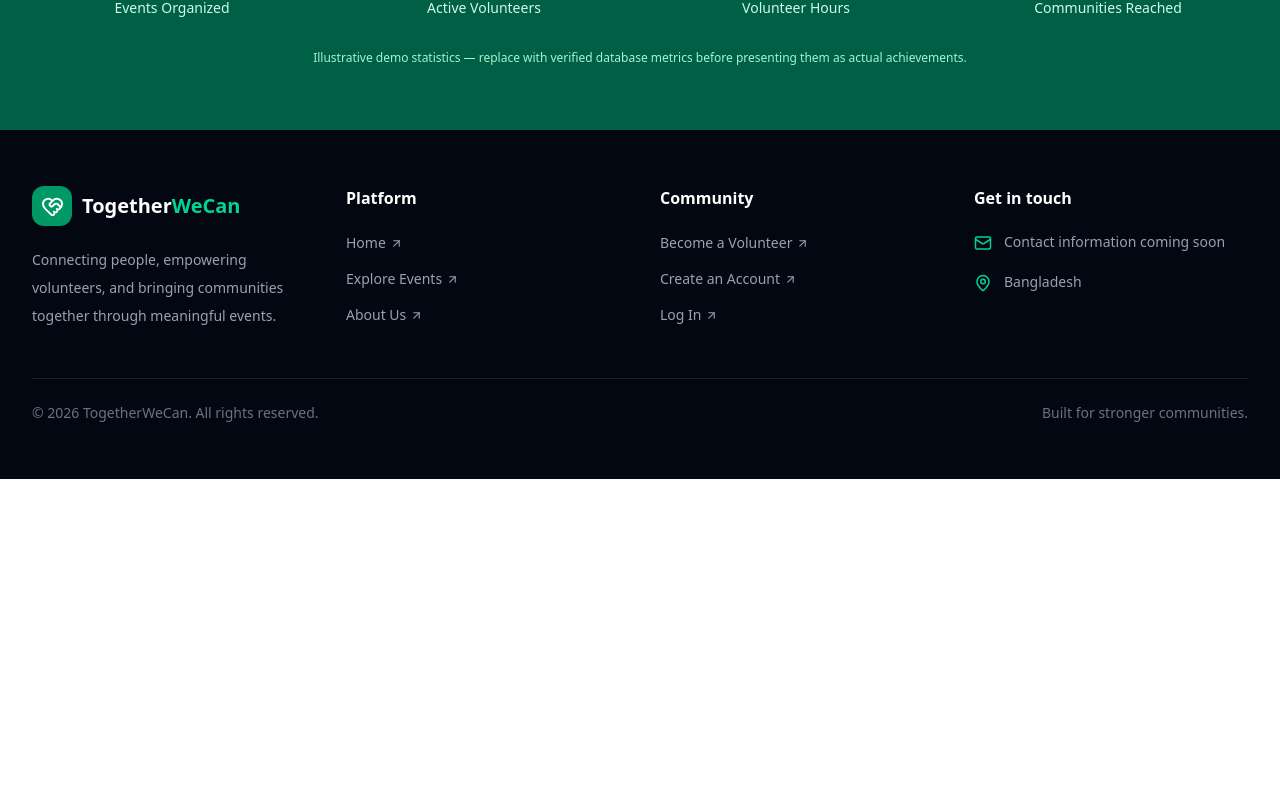
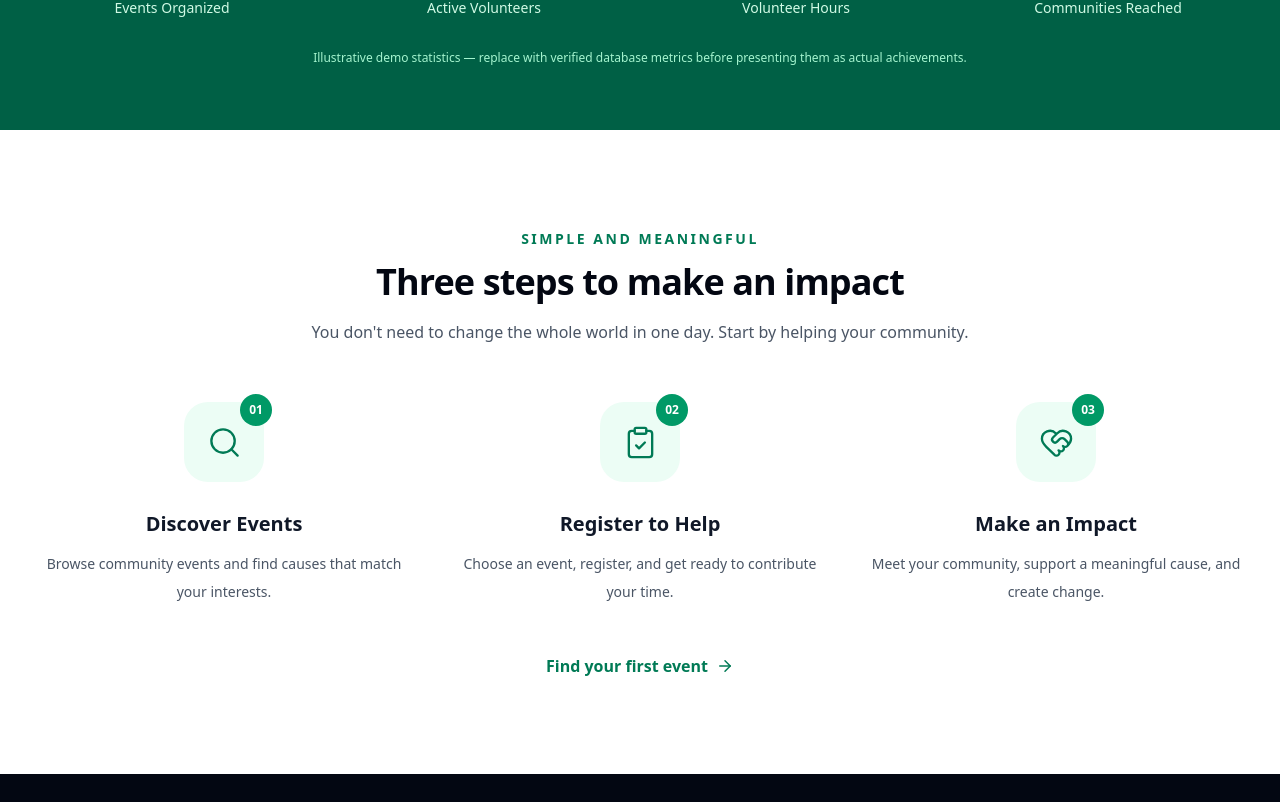
Before and after one commit to ssdevcmd/community-volunteer-platform, a Next.js app: page / in a window 1280 px wide. Shown: the part 2658-3460 px from the top of the page. Before the commit the page ends 3137 px from the top, so only its background shows below. Built offline with nearby package versions, Linux system fonts and the light colour scheme.

Commit message:
feat(home): add HowItWorks component

```diff
--- a/src/app/(main)/page.tsx
+++ b/src/app/(main)/page.tsx
@@ -1,8 +1,8 @@
 import CategoriesSection from "@/components/home/CategoriesSection";
 import FeaturedEvents from "@/components/home/FeaturedEvents";
 import HeroSection from "@/components/home/HeroSection";
+import HowItWorks from "@/components/home/HowItWorks";
 import ImpactStats from "@/components/home/ImpactStats";
-import Image from "next/image";
 
 export default function Home() {
   return (
@@ -11,6 +11,7 @@ export default function Home() {
       <FeaturedEvents></FeaturedEvents>
       <CategoriesSection></CategoriesSection>
       <ImpactStats></ImpactStats>
+      <HowItWorks></HowItWorks>
     </main>
   );
 }
--- /dev/null
+++ b/src/components/home/HowItWorks.tsx
@@ -0,0 +1,85 @@
+import Link from "next/link";
+import { Search, ClipboardCheck, HeartHandshake, ArrowRight } from "lucide-react";
+
+const steps = [
+  {
+    number: "01",
+    title: "Discover Events",
+    description:
+      "Browse community events and find causes that match your interests.",
+    icon: Search,
+  },
+  {
+    number: "02",
+    title: "Register to Help",
+    description:
+      "Choose an event, register, and get ready to contribute your time.",
+    icon: ClipboardCheck,
+  },
+  {
+    number: "03",
+    title: "Make an Impact",
+    description:
+      "Meet your community, support a meaningful cause, and create change.",
+    icon: HeartHandshake,
+  },
+];
+
+export default function HowItWorks() {
+  return (
+    <section className="bg-white py-20 sm:py-24">
+      <div className="mx-auto max-w-7xl px-5 lg:px-8">
+        <div className="text-center">
+          <span className="text-sm font-bold uppercase tracking-[0.18em] text-emerald-700">
+            Simple and meaningful
+          </span>
+
+          <h2 className="mt-3 text-3xl font-black tracking-tight text-gray-950 sm:text-4xl">
+            Three steps to make an impact
+          </h2>
+
+          <p className="mx-auto mt-4 max-w-2xl leading-7 text-gray-600">
+            You don&apos;t need to change the whole world in one day. Start by
+            helping your community.
+          </p>
+        </div>
+
+        <div className="mt-14 grid gap-8 md:grid-cols-3">
+          {steps.map((step) => {
+            const Icon = step.icon;
+
+            return (
+              <div key={step.number} className="relative text-center">
+                <div className="relative mx-auto flex h-20 w-20 items-center justify-center rounded-3xl bg-emerald-50 text-emerald-700">
+                  <Icon size={35} strokeWidth={1.6} />
+
+                  <span className="absolute -right-2 -top-2 flex h-8 w-8 items-center justify-center rounded-full bg-emerald-600 text-xs font-bold text-white">
+                    {step.number}
+                  </span>
+                </div>
+
+                <h3 className="mt-7 text-xl font-bold text-gray-900">
+                  {step.title}
+                </h3>
+
+                <p className="mx-auto mt-3 max-w-sm text-sm leading-7 text-gray-600">
+                  {step.description}
+                </p>
+              </div>
+            );
+          })}
+        </div>
+
+        <div className="mt-12 text-center">
+          <Link
+            href="/events"
+            className="inline-flex items-center gap-2 font-semibold text-emerald-700 hover:text-emerald-900"
+          >
+            Find your first event
+            <ArrowRight size={18} />
+          </Link>
+        </div>
+      </div>
+    </section>
+  );
+}
```
